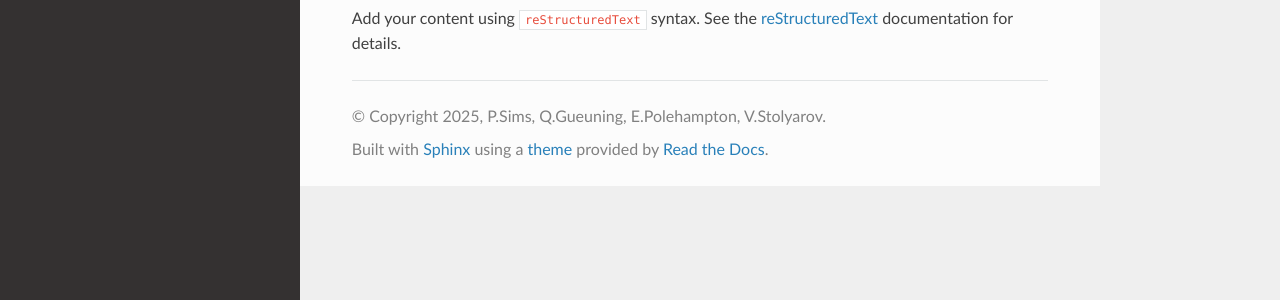
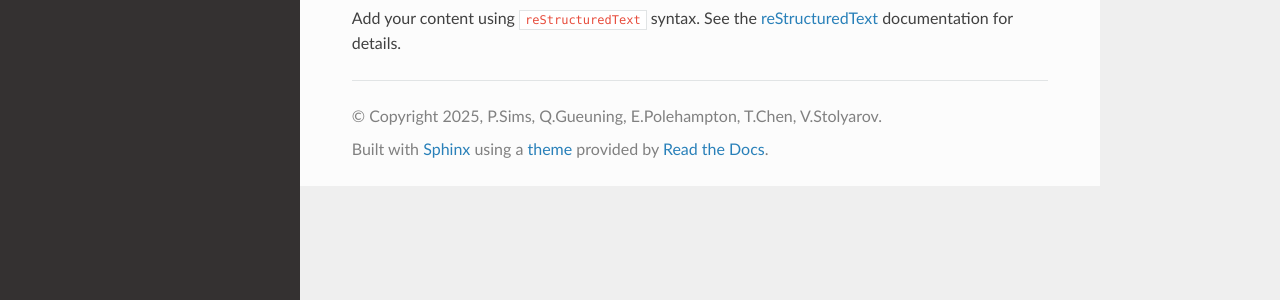
Before and after one commit to uksrc/ValSKA-HERA-beam-FWHM, a Sphinx documentation site: the page built from docs/source/index.rst, in a window 1280 px wide. Shown: the part 153-453 px from the top of the page. Built offline with Sphinx 7.4.7 and the Read the Docs theme 3.1.0, drawn with Linux system fonts in a browser that asks for light colours.

Commit message:
SAPP-229:conf.py

```diff
--- a/docs/source/conf.py
+++ b/docs/source/conf.py
@@ -7,8 +7,8 @@
 # https://www.sphinx-doc.org/en/master/usage/configuration.html#project-information
 
 project = 'ValSKA-HERA-beam-FWHM'
-copyright = '2025, P.Sims, Q.Gueuning, E.Polehampton, V.Stolyarov'
-author = 'P.Sims, Q.Gueuning, E.Polehampton, V.Stolyarov'
+copyright = '2025, P.Sims, Q.Gueuning, E.Polehampton, T.Chen, V.Stolyarov'
+author = 'P.Sims, Q.Gueuning, E.Polehampton, T.Chen, V.Stolyarov'
 
 # -- General configuration ---------------------------------------------------
 # https://www.sphinx-doc.org/en/master/usage/configuration.html#general-configuration
```
